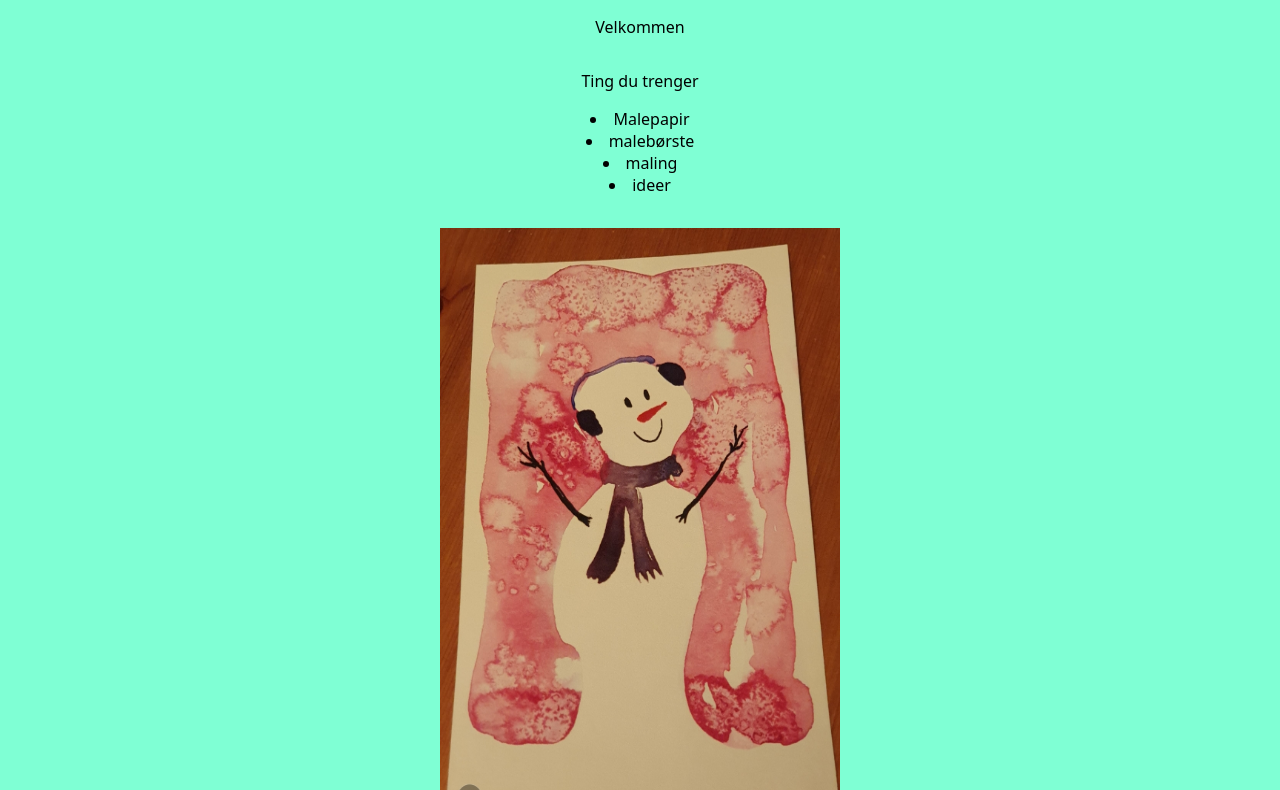
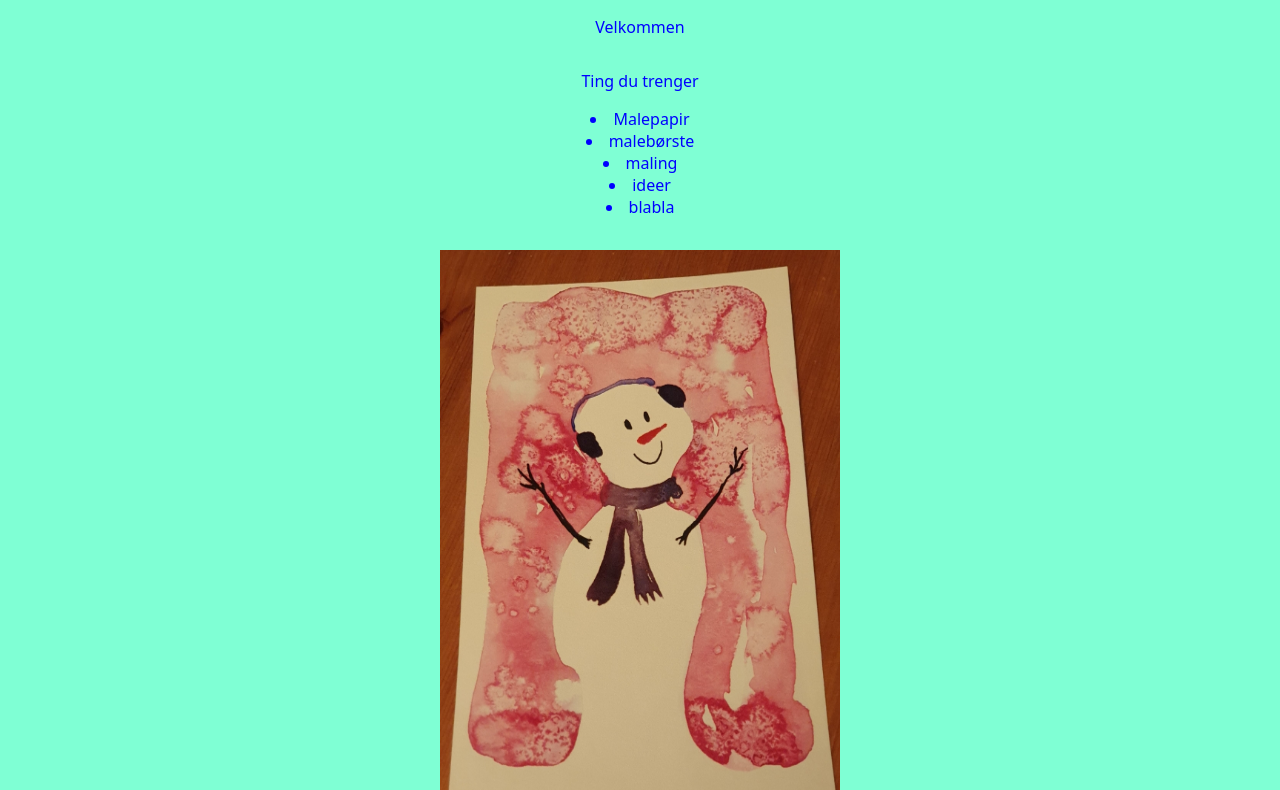
Before and after one commit to Talitha76/Monicas-maleverden, a website: page index.html in a window 1280 px wide. Shown: the part 138-928 px from the top of the page. Drawn offline with Linux system fonts and the light colour scheme.

Commit message:
Listeelement og tekstfarge

```diff
--- a/index.html
+++ b/index.html
@@ -28,6 +28,7 @@
         <li>malebørste</li>
         <li>maling</li>
         <li>ideer</li>
+        <li>blabla</li>
       </p>
       <img src="Snowman.jpg" alt="Snømann" width="400" height="600"/>
     </main>
--- a/styles.css
+++ b/styles.css
@@ -50,4 +50,5 @@ main {
   justify-content: center;
   align-items: center;
   background-color: aquamarine;
+  color: blue;
 }
```
